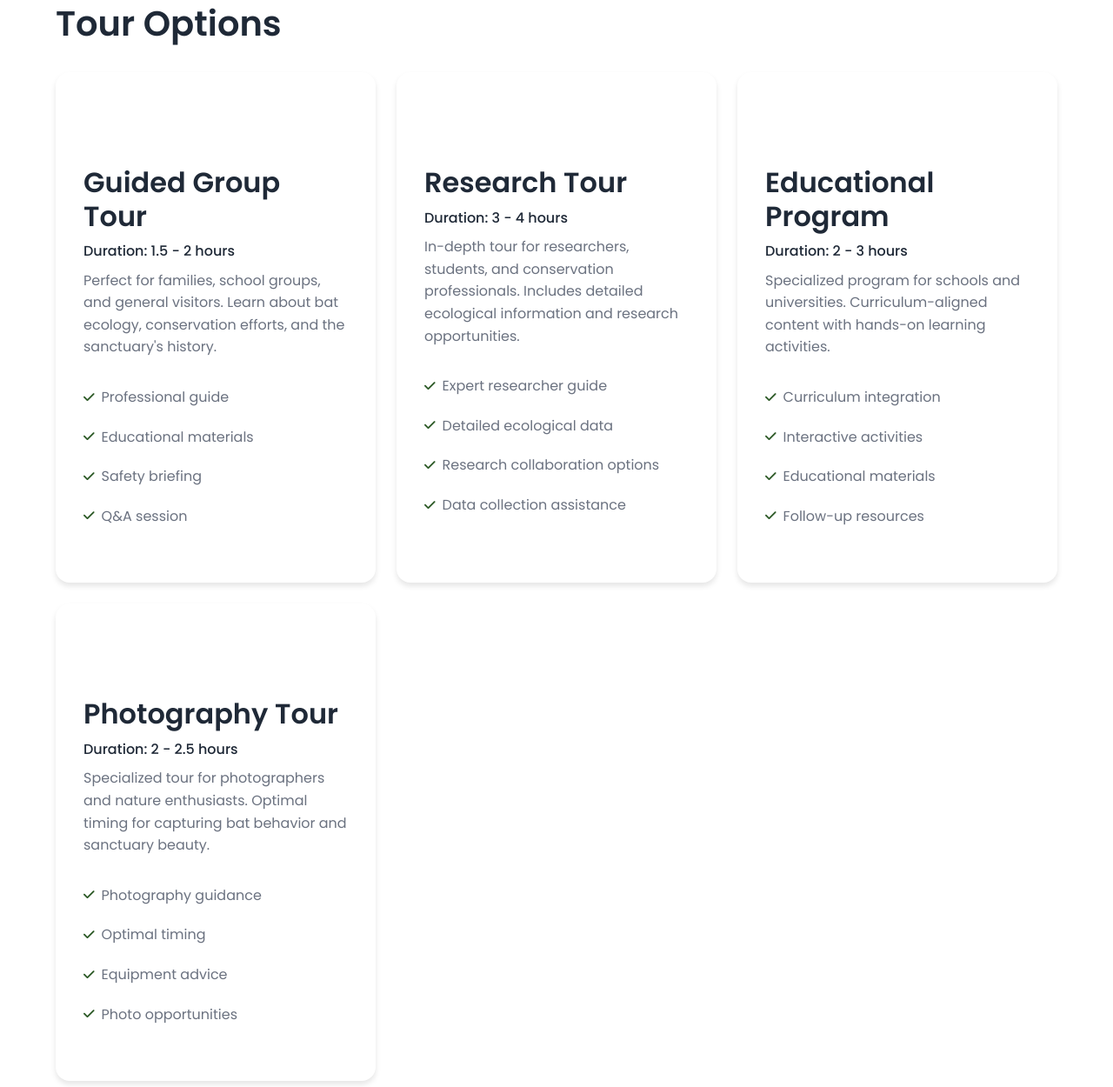
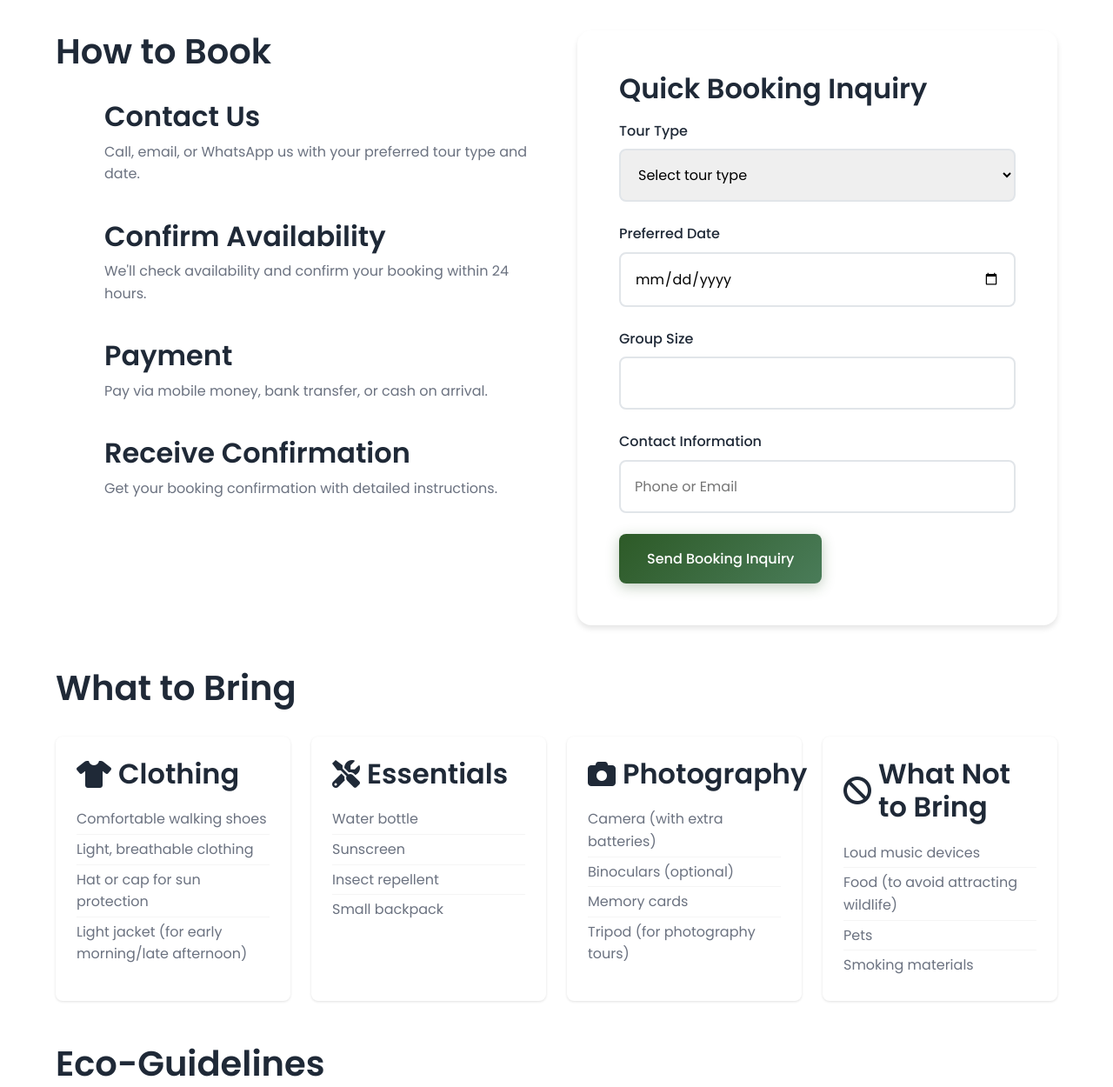
Before and after one commit to Kodara-HQ/Eco-Tourist, a plain HTML site: page visit-planning.html in a window 1280 px wide. Shown: the part 718-1968 px from the top of the page at 87% size. Drawn offline with Linux system fonts and the light colour scheme.

Commit message:
Remove tour options section from visit-planning page

```diff
--- a/visit-planning.html
+++ b/visit-planning.html
@@ -78,77 +78,7 @@
         </div>
     </section>
 
-    <!-- Tour Options Section -->
-    <section class="visit-section">
-        <div class="container">
-            <h2>Tour Options</h2>
-            <div class="tour-options-grid">
-                <div class="tour-card">
-                    <div class="tour-icon">
-                        <i class="fas fa-users"></i>
-                    </div>
-                    <h3>Guided Group Tour</h3>
-                    <p class="tour-duration">Duration: 1.5 - 2 hours</p>
-                    <p class="tour-description">Perfect for families, school groups, and general visitors. Learn about bat ecology, conservation efforts, and the sanctuary's history.</p>
-                    <ul class="tour-features">
-                        <li><i class="fas fa-check"></i> Professional guide</li>
-                        <li><i class="fas fa-check"></i> Educational materials</li>
-                        <li><i class="fas fa-check"></i> Safety briefing</li>
-                        <li><i class="fas fa-check"></i> Q&A session</li>
-                    </ul>
 
-                </div>
-
-                <div class="tour-card">
-                    <div class="tour-icon">
-                        <i class="fas fa-microscope"></i>
-                    </div>
-                    <h3>Research Tour</h3>
-                    <p class="tour-duration">Duration: 3 - 4 hours</p>
-                    <p class="tour-description">In-depth tour for researchers, students, and conservation professionals. Includes detailed ecological information and research opportunities.</p>
-                    <ul class="tour-features">
-                        <li><i class="fas fa-check"></i> Expert researcher guide</li>
-                        <li><i class="fas fa-check"></i> Detailed ecological data</li>
-                        <li><i class="fas fa-check"></i> Research collaboration options</li>
-                        <li><i class="fas fa-check"></i> Data collection assistance</li>
-                    </ul>
-
-                </div>
-
-                <div class="tour-card">
-                    <div class="tour-icon">
-                        <i class="fas fa-graduation-cap"></i>
-                    </div>
-                    <h3>Educational Program</h3>
-                    <p class="tour-duration">Duration: 2 - 3 hours</p>
-                    <p class="tour-description">Specialized program for schools and universities. Curriculum-aligned content with hands-on learning activities.</p>
-                    <ul class="tour-features">
-                        <li><i class="fas fa-check"></i> Curriculum integration</li>
-                        <li><i class="fas fa-check"></i> Interactive activities</li>
-                        <li><i class="fas fa-check"></i> Educational materials</li>
-                        <li><i class="fas fa-check"></i> Follow-up resources</li>
-                    </ul>
-
-                </div>
-
-                <div class="tour-card">
-                    <div class="tour-icon">
-                        <i class="fas fa-camera"></i>
-                    </div>
-                    <h3>Photography Tour</h3>
-                    <p class="tour-duration">Duration: 2 - 2.5 hours</p>
-                    <p class="tour-description">Specialized tour for photographers and nature enthusiasts. Optimal timing for capturing bat behavior and sanctuary beauty.</p>
-                    <ul class="tour-features">
-                        <li><i class="fas fa-check"></i> Photography guidance</li>
-                        <li><i class="fas fa-check"></i> Optimal timing</li>
-                        <li><i class="fas fa-check"></i> Equipment advice</li>
-                        <li><i class="fas fa-check"></i> Photo opportunities</li>
-                    </ul>
-
-                </div>
-            </div>
-        </div>
-    </section>
 
     <!-- Booking Section -->
     <section class="visit-section">
```
